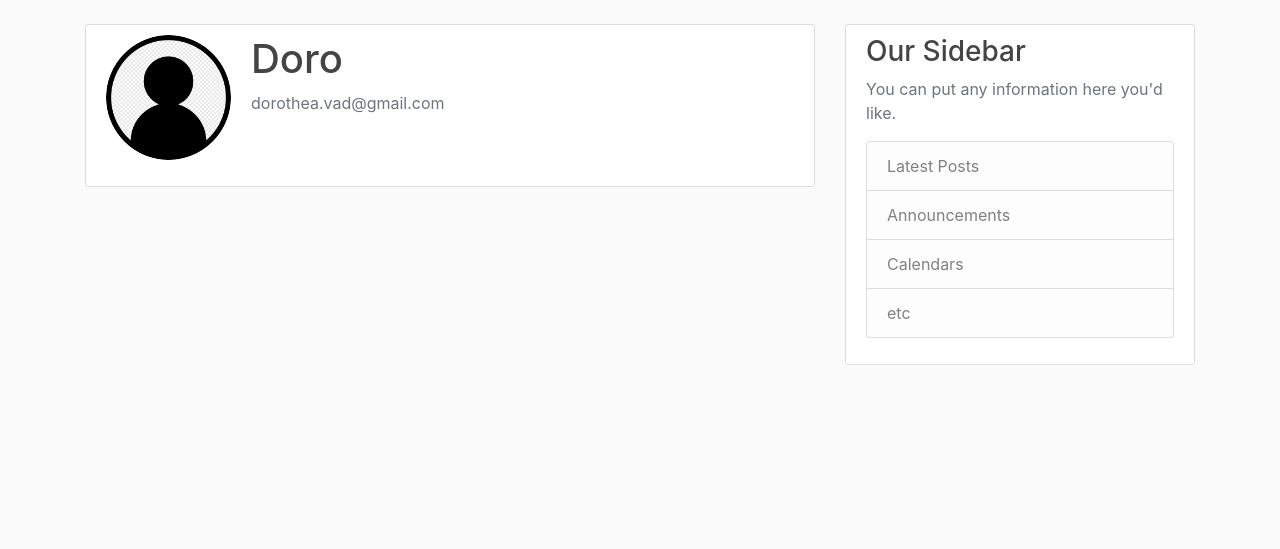
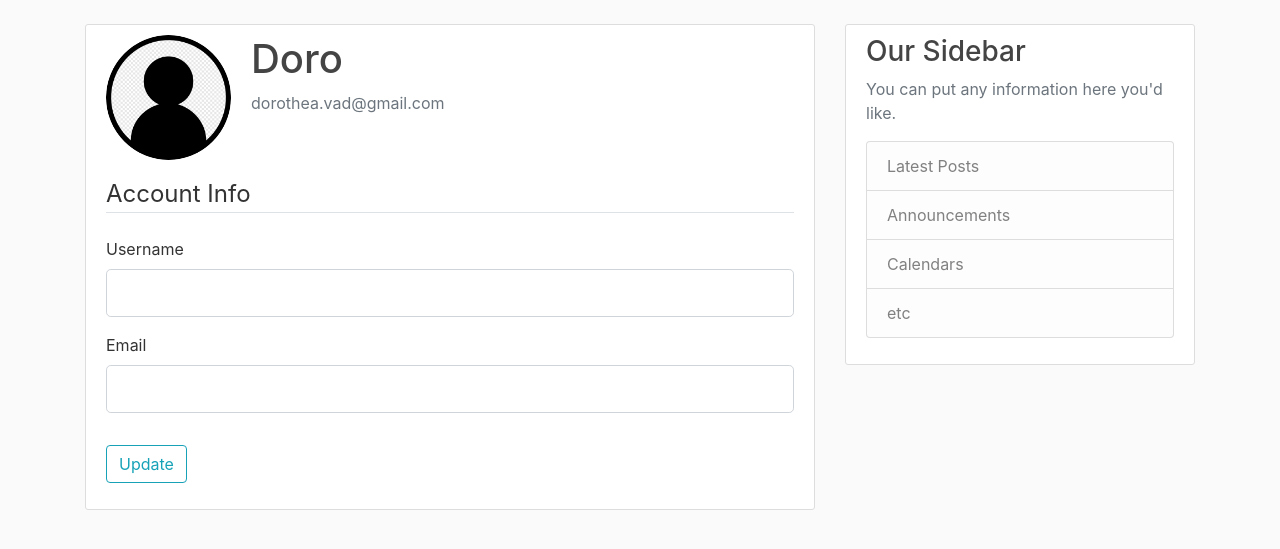
Before and after one commit to DorotheaVad/Flask_blog, a Flask app: page /my_account in a window 1280 px wide. Shown: the part 56-605 px from the top of the page. Run offline with Flask 3, Linux system fonts and the light colour scheme; a user stored in the database is signed in.

Commit message:
Account view edits

```diff
--- a/flask_blog/forms.py
+++ b/flask_blog/forms.py
@@ -2,6 +2,8 @@ from flask_wtf import FlaskForm
 from wtforms import StringField,SubmitField,BooleanField,PasswordField
 from wtforms.validators import DataRequired,Length,Email,EqualTo,ValidationError
 from flask_blog.models import User
+from flask_login import current_user
+
 class RegistrationForm(FlaskForm):
 
     username= StringField("Username",validators=[DataRequired(),Length(min=2,max=20)])
@@ -27,3 +29,22 @@ class LoginForm(FlaskForm):
     password=PasswordField("Password",validators=[DataRequired()])
     remember=BooleanField("Remember Me")
     submit=SubmitField("Login")
+
+
+class UpdateAccountForm(FlaskForm):
+    username= StringField("Username",validators=[DataRequired(),Length(min=2,max=20)])
+    email=StringField("Email",validators=[DataRequired(),Email()])
+    submit=SubmitField("Update")
+
+    def validate_username(self,username):
+        if username.data !=current_user.username:
+            user=User.query.filter_by(username=username.data).first()
+            if user :
+                raise ValidationError("That username is taken. Please choose another username !")
+
+
+    def validate_email(self,email):
+        if email.data !=current_user.email:
+            user=User.query.filter_by(email=email.data).first()
+            if user:
+                raise ValidationError("That email is already signed. Please use another email !")
--- a/flask_blog/routes.py
+++ b/flask_blog/routes.py
@@ -1,5 +1,5 @@
 from flask import render_template,url_for,flash,redirect,request
-from flask_blog.forms import RegistrationForm,LoginForm
+from flask_blog.forms import RegistrationForm,LoginForm,UpdateAccountForm
 from flask_blog import app,db,bcrypt
 from flask_blog.models import User,Post
 from flask_login import login_user,current_user,logout_user,login_required
@@ -56,5 +56,6 @@ def logout():
 @app.route("/my_account")
 @login_required
 def account():
+    form=UpdateAccountForm()
     image_file=url_for("static",filename="profile_pics/"+current_user.image_file)
-    return render_template("account.html",title="My Account",image_file=image_file)
+    return render_template("account.html",title="My Account",image_file=image_file,form=form)
--- a/flask_blog/templates/account.html
+++ b/flask_blog/templates/account.html
@@ -8,5 +8,52 @@
                <p class="text-secondary">{{ current_user.email }}</p>
             </div>
         </div>
+            <form method="POST" action="">
+                {{ form.hidden_tag() }}
+
+                <fieldset class="form-group">
+                    <legend class="border-bottom mb-4"> Account Info </legend>
+                    <div class="form-group">
+
+                        {{ form.username.label(class="form-control-label")}}
+                        {% if form.username.errors %}
+
+                            {{ form.username(class="form-control form-control-lg is-invalid")}}
+                            <div class="invalid-feedback">
+                                {% for error in form.username.errors %}
+                                    <span>{{ error }}</span>
+                                {% endfor %}
+                            </div>
+
+                        {% else %}
+                            {{ form.username(class="form-control form-control-lg")}}
+                        {% endif %}
+
+
+                    </div>
+                    <div class="form-group">
+
+                        {{ form.email.label(class="form-control-label")}}
+                        {% if form.email.errors %}
+
+                        {{ form.email(class="form-control form-control-lg is-invalid")}}
+                        <div class="invalid-feedback">
+                            {% for error in form.email.errors %}
+                                <span>{{ error }}</span>
+                            {% endfor %}
+                        </div>
+
+                        {% else %}
+                            {{ form.email(class="form-control form-control-lg")}}
+                        {% endif %}
+
+                    </div>
+                </fieldset>
+                <div class="form-group">
+
+                    {{ form.submit(class="btn btn-outline-info")}}
+
+                </div>
+            </form>
     </div>
 {% endblock content %}
--- a/flask_blog/templates/register.html
+++ b/flask_blog/templates/register.html
@@ -85,11 +85,12 @@
 
             </div>
         </form>
+    </div>
         <div class="border-top pt-3">
             <small class="text-muted">
                 Already have an account ? <a class ="ml-2" href="{{url_for('login')}}">Sign In</a>
             </small>
         </div>
-    </div>
+
 
 {% endblock content%}
```
